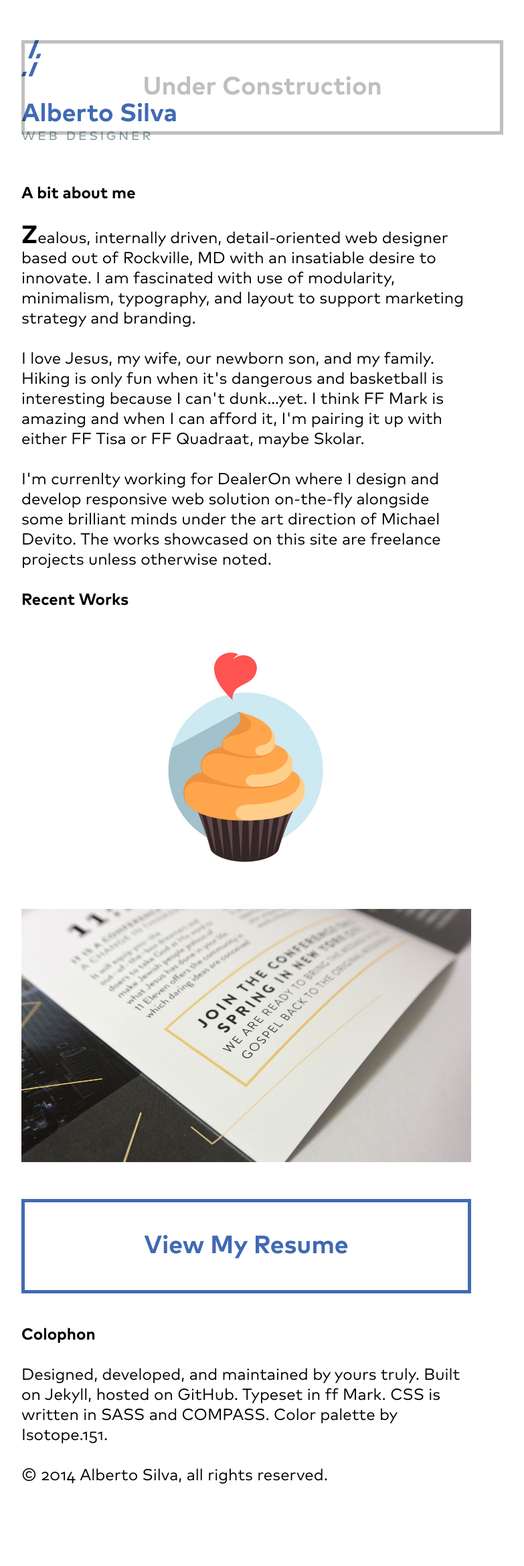
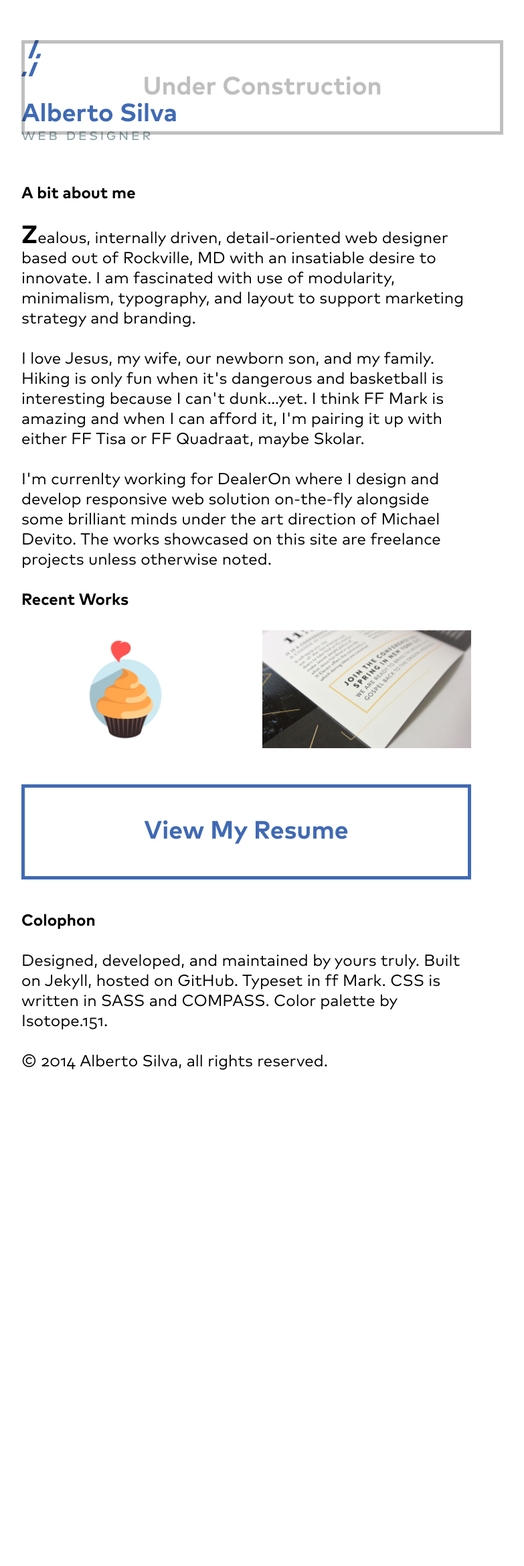
Before and after one commit to asilvadesigns/portfolio, a Jekyll site: the page built from index.html, in a window 1280 px wide. Shown: the whole page at 67% size, without its empty margins (272-1055 px from the left). Built offline with Jekyll 4.4.1, drawn with Linux system fonts in a browser that asks for light colours; after the commit the page ends 1720 px from its top, so only the background shows below that.

Commit message:
Changed approach to mobile-first

```diff
--- a/_compass/base/_var.scss
+++ b/_compass/base/_var.scss
@@ -5,6 +5,8 @@
 $base-font-size: 24px;
 $base-line-unit: 1.250;
 $base-line-height: $base-font-size * $base-line-unit;
+
+$small-font-size: 20px;
 
 $rhythm-unit: "em";
 $round-to-nearest-half-line: true;
--- a/_layouts/post.html
+++ b/_layouts/post.html
@@ -39,7 +39,6 @@ layout: default
             {% assign prev = post %}
         {% endfor %}
 
-
         <!-- SIMPLE -->
         <!-- {% if page.previous.url %}
         <a class="[ nav__link nav__link--prev ] [ btn btn--secondary ]" href="{{ page.previous.url | prepend: site.baseurl }}">{{page.previous.title}}</a>
--- a/index.html
+++ b/index.html
@@ -13,13 +13,13 @@ class: home
         <h5 class="headline">
             <strong>Recent Works</strong>
         </h5>
-        <ul class="list list--posts">
+        <ul class="grid [ list list--posts ]">
             {% for post in site.posts %}
             {% if post.categories contains 'portfolio' %}
-            <li class="list__item [ post post--portfolio ]">
-                <a href="{{ post.url | prepend: site.baseurl }}">
+            <li class="col--2 list__item [ post post--portfolio ]">
+                <a class="post__link [ link link--image ]" href="{{ post.url | prepend: site.baseurl }}">
                     <!-- <h4>{{ post.title }}</h4> -->
-                    <img class="image image--feature" src="{{ post.feature | prepend: site.baseurl }}" alt="{{ post.title }}">
+                    <img class="post__image [ image image--feature ]" src="{{ post.feature | prepend: site.baseurl }}" alt="{{ post.title }}">
                 </a>
             </li>
             <!--
```
Also changed, not shown: _compass/base/_mixin.scss (+3 -4 lines), _compass/base/_typography.scss (+23 -14 lines), _compass/layout/_grid.scss (+5 -3 lines), css/screen.css (+1 -1 lines), 5 other files.
